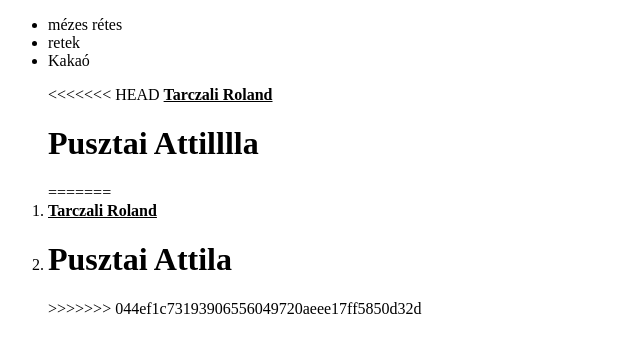
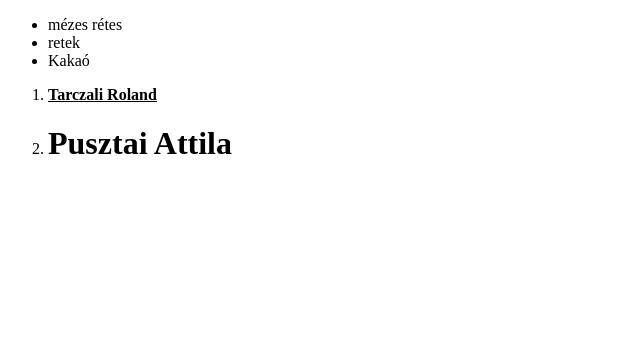
Before and after one commit to TarczaliRolandCkik/Masodikrepo, a plain HTML site: page index.html in a window 1280 px wide. Shown: the whole page, without its empty margins (0-640 px from the left). Drawn offline with Linux system fonts and the light colour scheme.

Commit message:
Ol megint

```diff
--- a/index.html
+++ b/index.html
@@ -12,13 +12,8 @@
             <li>Kakaó</li>
         </ul>
     <Ol>
-<<<<<<< HEAD
-        <b><u>Tarczali Roland</u></b>
-        <h1>Pusztai Attilllla</h1>
-=======
         <li><b><u>Tarczali Roland</u></b></li>
         <li><h1>Pusztai Attila</h1></li>
->>>>>>> 044ef1c73193906556049720aeee17ff5850d32d
     </Ol>
 </body>
 </html>
```
